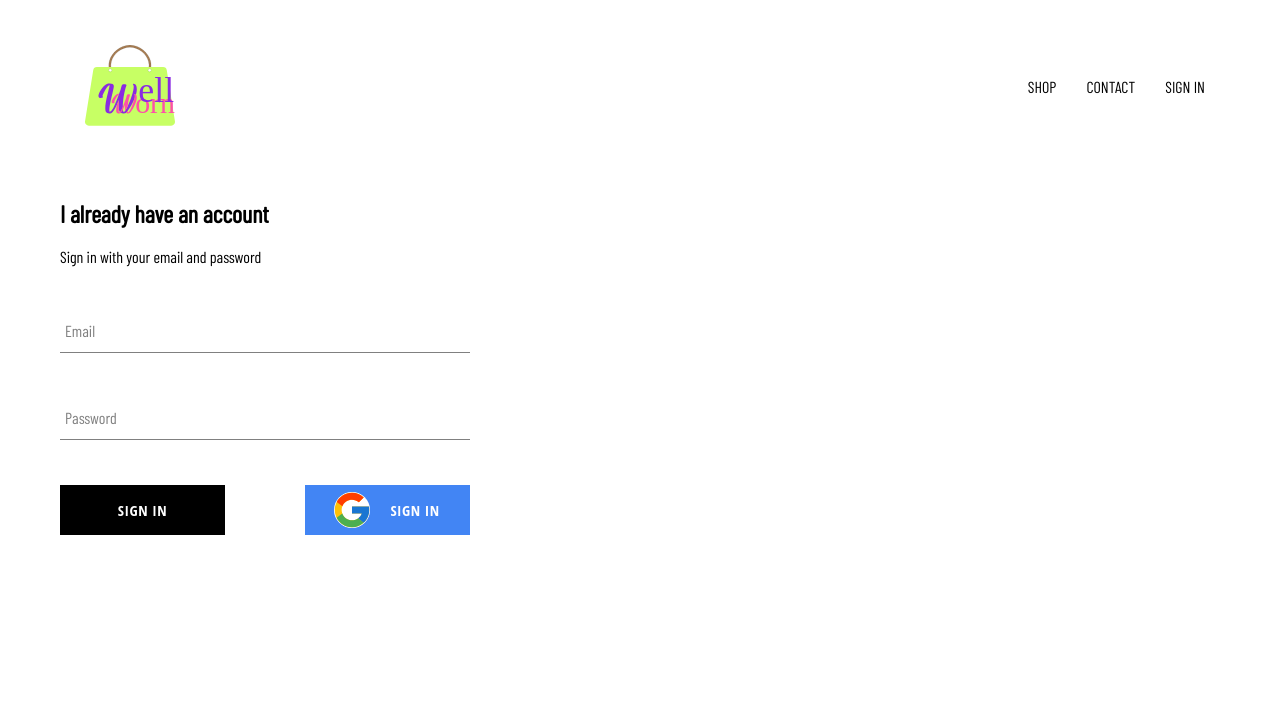
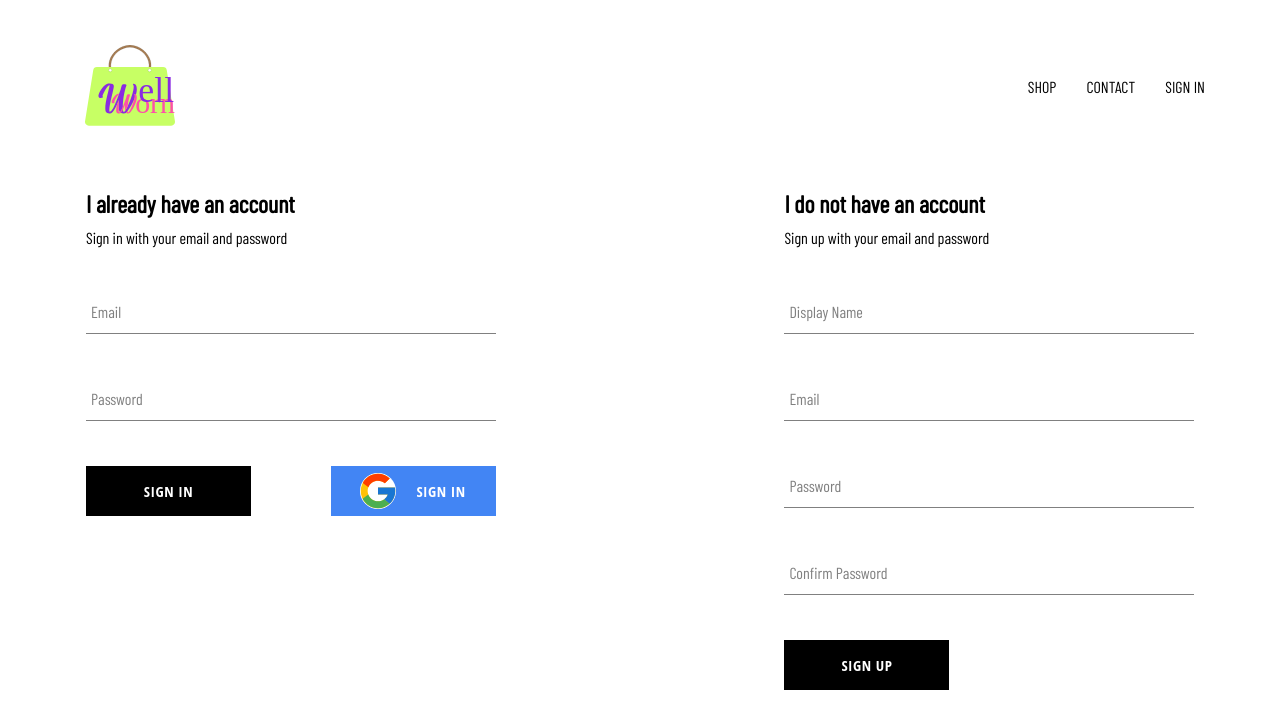
Before and after one commit to uchiha-satyam/E-Commerce, a React (Create React App) app: page /sign in a window 1280 px wide. Shown: the top 728 px of the page. Built offline with nearby package versions, Linux system fonts and the light colour scheme; no server answers.

Commit message:
Complete sign up with email & password

```diff
--- a/src/components/sign-in/sign-in.component.jsx
+++ b/src/components/sign-in/sign-in.component.jsx
@@ -30,7 +30,7 @@ class SignIn extends React.Component {
 	render() {
 		return (
 			<div className="sign-in">
-				<h2>I already have an account</h2>
+				<h2 className="title">I already have an account</h2>
 				<span>Sign in with your email and password</span>
 
 				<form onSubmit={this.handleSubmit}>
--- /dev/null
+++ b/src/components/sign-up/sign-up.component.jsx
@@ -0,0 +1,111 @@
+import React from 'react';
+
+import FormInput from '../form-input/form-input.component';
+import CustomButton from '../custom-button/custom-button.component';
+import { createUserWithEmailAndPassword } from 'firebase/auth';
+import { auth, firestore } from '../../firebase/firebase.utils';
+import './sign-up.styles.scss';
+import { doc, setDoc } from 'firebase/firestore';
+
+class SignUp extends React.Component {
+	constructor() {
+		super();
+
+		this.state = {
+			displayName: '',
+			email: '',
+			password: '',
+			confirmPassword: ''
+		}
+	}
+
+	handleSubmit = async event => {
+		event.preventDefault();
+		const { displayName, email, password, confirmPassword } = this.state;
+		const phoneNumber = null;
+		const photoURL = `https://ui-avatars.com/api/?name=${displayName}&length=${displayName.split(' ').length}&font-size=0.56&background=random&rounded=true&bold=true&format=svg`;
+		const createdAt = new Date();
+		if(password !== confirmPassword) {
+			alert('Password & Confirm Password do not match !!');
+			return;
+		} else {
+			try {
+				const userCredential = await createUserWithEmailAndPassword(auth, email, password);
+				console.log(userCredential);
+				const user = userCredential.user;
+				const userRef = doc(firestore, 'users', user.uid);
+				await setDoc(userRef, {
+					displayName,
+					email,
+					phoneNumber,
+					photoURL,
+					createdAt
+				})
+
+				this.state = {
+					displayName: '',
+					email: '',
+					password: '',
+					confirmPassword: ''
+				}
+			} catch (err) {
+				console.log('Error creating user : ', err.message);
+			}
+		}
+	}
+
+	handleChange = event => {
+		const { name, value } = event.target;
+
+		this.setState({
+			[name]: value
+		});
+	}
+
+	render() {
+		const { displayName, email, password, confirmPassword } = this.state;
+		return (
+			<div className="sign-up">
+				<h2 className="title">I do not have an account</h2>
+				<span>Sign up with your email and password</span>
+				<form className="sign-up-form" onSubmit={this.handleSubmit} >
+					<FormInput
+						type='text'
+						name='displayName'
+						value={displayName}
+						onChange={this.handleChange}
+						label='Display Name'
+						required
+					/>
+					<FormInput
+						type='email'
+						name='email'
+						value={email}
+						onChange={this.handleChange}
+						label='Email'
+						required
+					/>
+					<FormInput
+						type='password'
+						name='password'
+						value={password}
+						onChange={this.handleChange}
+						label='Password'
+						required
+					/>
+					<FormInput
+						type='password'
+						name='confirmPassword'
+						value={confirmPassword}
+						onChange={this.handleChange}
+						label='Confirm Password'
+						required
+					/>
+					<CustomButton type='submit'>Sign Up</CustomButton>
+				</form>
+			</div>
+		)
+	}
+}
+
+export default SignUp;
--- /dev/null
+++ b/src/components/sign-up/sign-up.styles.scss
@@ -0,0 +1,9 @@
+.sign-up {
+	width: 32vw;
+	display: flex;
+	flex-direction: column;
+
+	.title {
+		margin: 10px 0;
+	}
+}
--- a/src/pages/sign-in-and-sign-up/sign-in-and-sign-up.component.jsx
+++ b/src/pages/sign-in-and-sign-up/sign-in-and-sign-up.component.jsx
@@ -1,11 +1,13 @@
 import React from 'react';
 
 import SignIn from '../../components/sign-in/sign-in.component';
+import SignUp from '../../components/sign-up/sign-up.component';
 import './sign-in-and-sign-up.styles.scss';
 
 const SignInAndSignUpPage = () => (
 	<div className="sign-in-and-sign-up">
 		<SignIn />
+		<SignUp />
 	</div>
 )
 
--- a/src/pages/sign-in-and-sign-up/sign-in-and-sign-up.styles.scss
+++ b/src/pages/sign-in-and-sign-up/sign-in-and-sign-up.styles.scss
@@ -0,0 +1,6 @@
+.sign-in-and-sign-up {
+	width: 100%;
+	display: flex;
+	justify-content: space-between;
+	padding: 0px 26px;
+}
```
